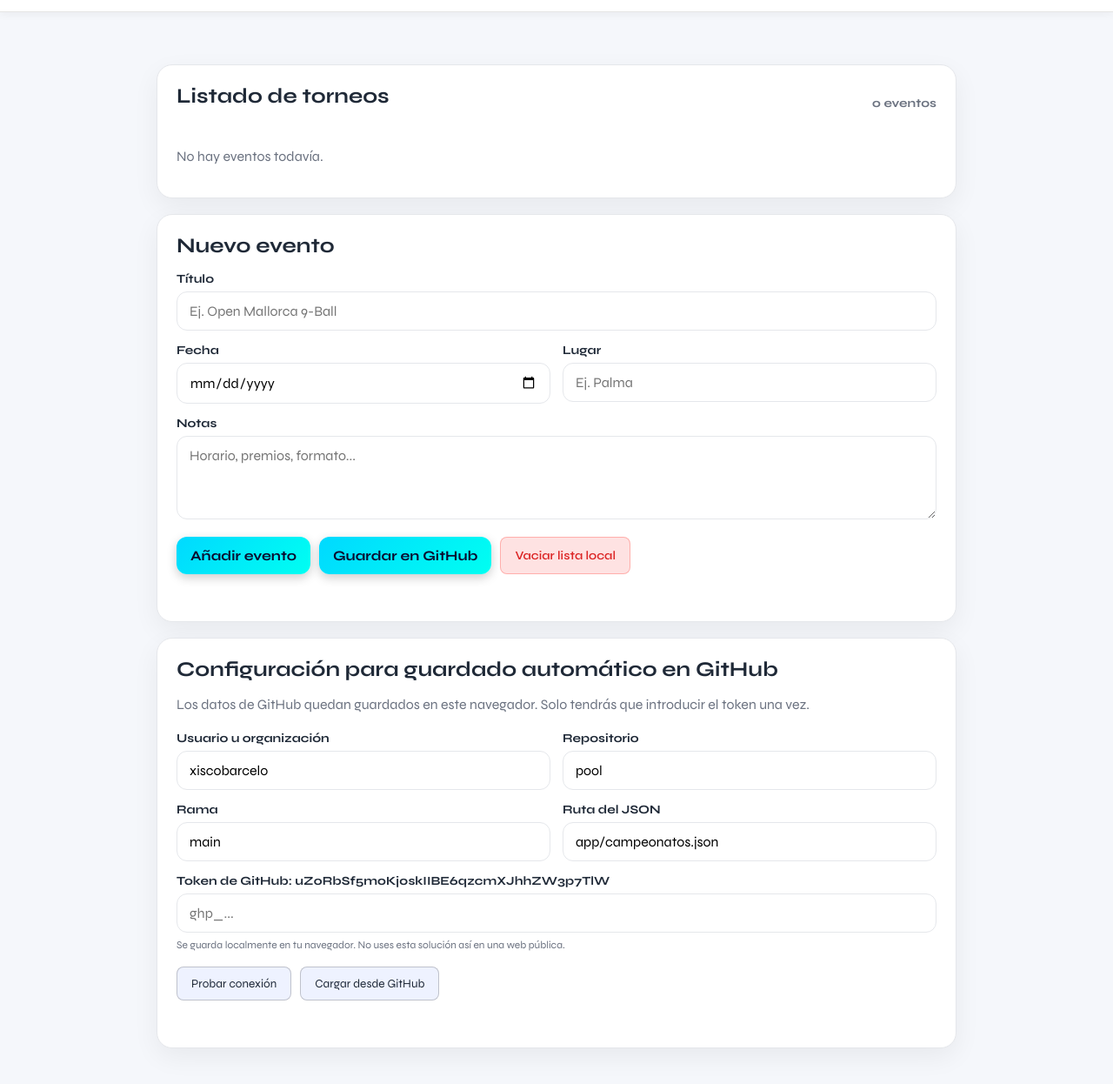
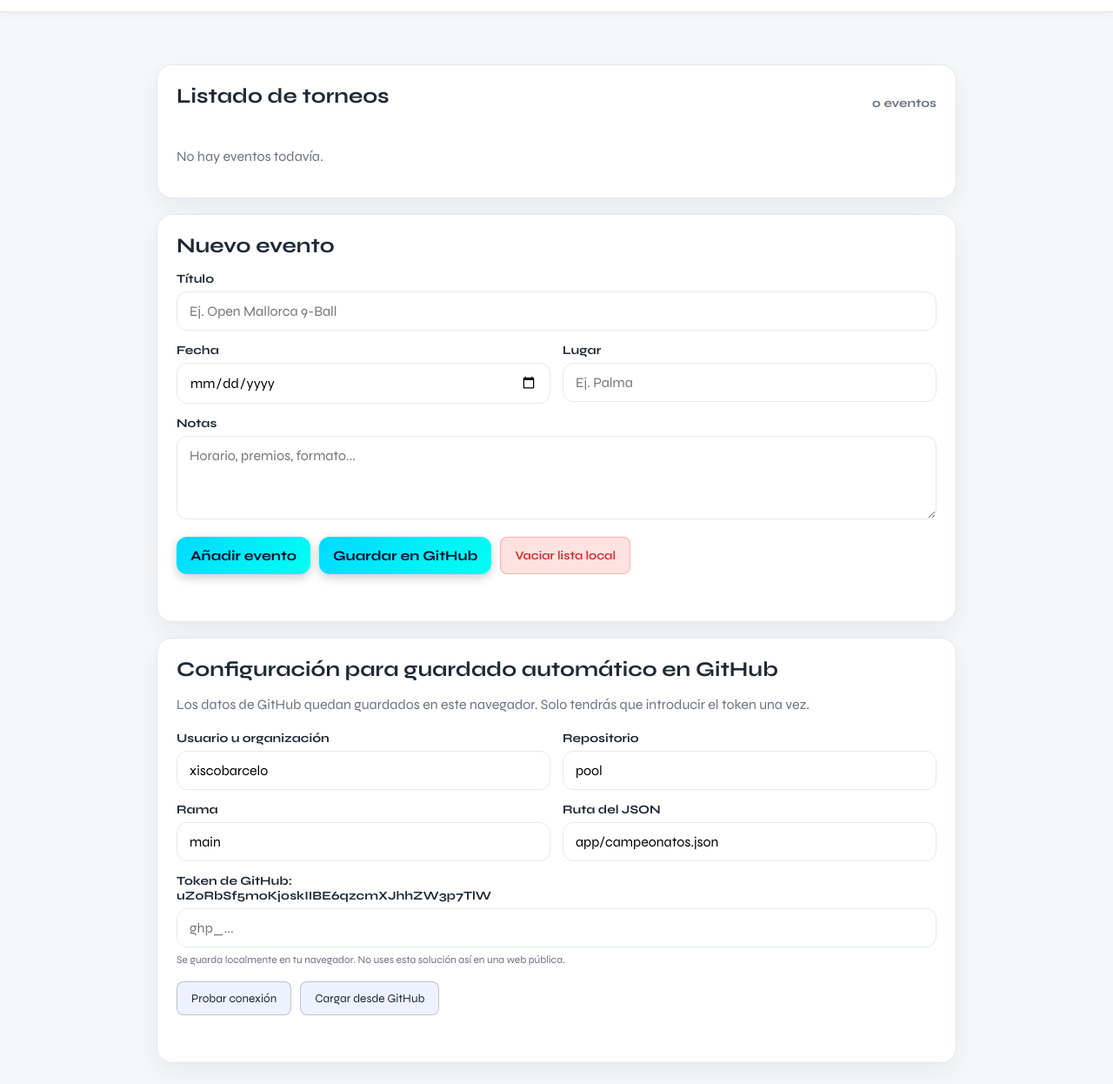
Before and after one commit to xiscobarcelo/pool, a plain HTML site: page ctos-github.html in a window 1280 px wide. Shown: the part 54-1300 px from the top of the page at 87% size. Drawn offline with nearby package versions, Linux system fonts and the light colour scheme; sample sign-in values are in the browser's storage; a script that the page names is missing.

Commit message:
Update ctos-github.html

```diff
--- a/ctos-github.html
+++ b/ctos-github.html
@@ -308,7 +308,7 @@
         </div>
 
         <div class="full">
-          <label for="token">Token de GitHub: uZ0RbSf5moKj0skIIBE6qzcmXJhhZW3p7TlW</label>
+          <label for="token">Token de GitHub: <br>uZ0RbSf5moKj0skIIBE6qzcmXJhhZW3p7TlW</label>
           <input id="token" type="password" placeholder="ghp_..." />
           <div class="small">
             Se guarda localmente en tu navegador. No uses esta solución así en una web pública.
```
